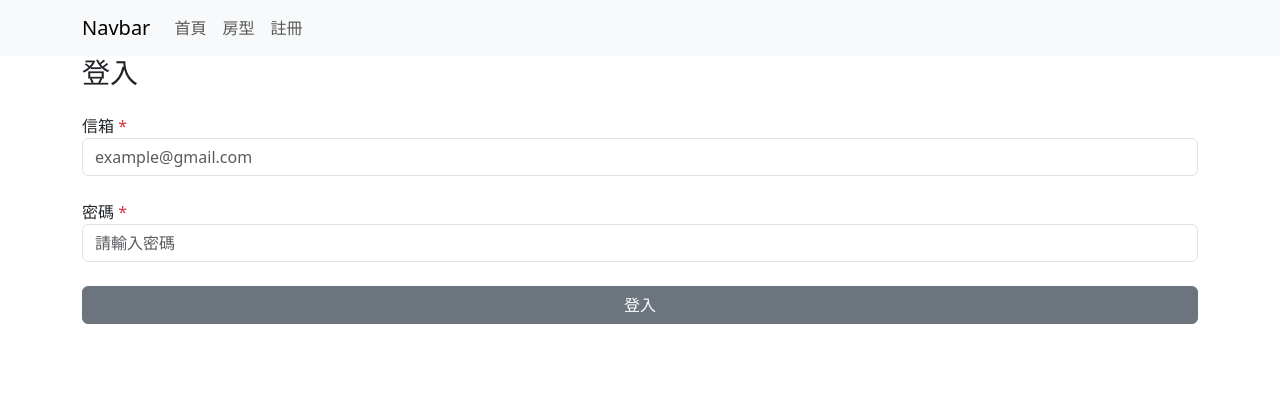
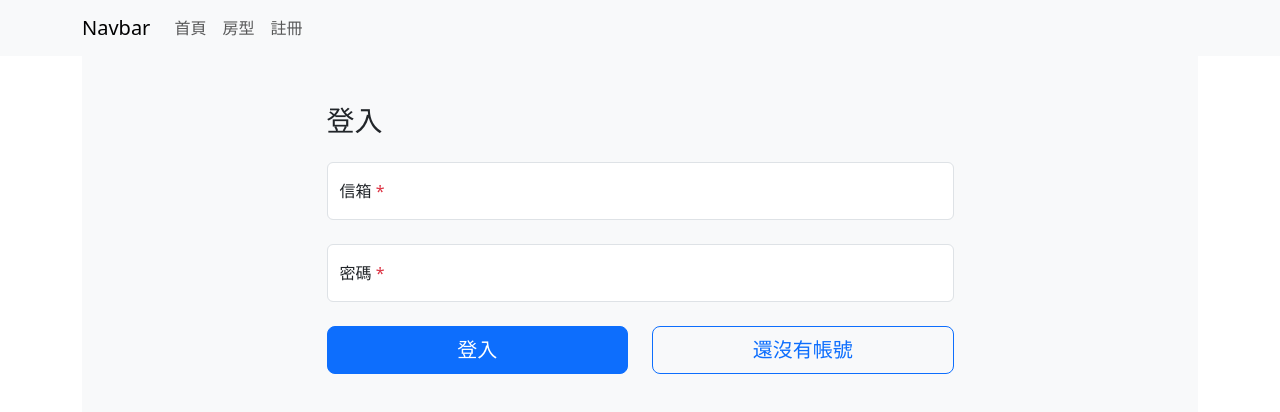
Before and after one commit to kevinhes/nuxt-daily-mission, a Nuxt app: page /login in a window 1280 px wide. Shown: the top 412 px of the page. Built offline with nearby package versions, Linux system fonts and the light colour scheme.

Commit message:
新增 auth 驗證是否登入 middleware 調整 login 樣板 新增 orders 頁面

```diff
--- a/pages/login.vue
+++ b/pages/login.vue
@@ -1,23 +1,26 @@
 <script setup>
 const { $swal } = useNuxtApp();
-const loginFormData= ref({
+const router = useRouter()
+const userLoginObject = ref({
   email: "",
   password: "",
 });
-const userCookie = useCookie('auth', {
-  path: '/',
-})
 
-const userLogin = async() => {
+const loginAccount = async (requsetBody) => {
   try {
-    const response = await $fetch('/v1/user/login', {
-      baseURL: "https://nuxr3.zeabur.app/api",
-      method: 'POST',
+    const { token } = await $fetch("/user/login", {
+      baseURL: "https://nuxr3.zeabur.app/api/v1",
+      method: "POST",
       body: {
-        ...loginFormData.value
-      }
-    })
-    if ( response.status === true ) {
+        ...requsetBody,
+      },
+    });
+
+    const auth = useCookie("auth", {
+      path: "/",
+    });
+    auth.value = token;
+
     await $swal.fire({
       position: "center",
       icon: "success",
@@ -25,8 +28,8 @@ const userLogin = async() => {
       showConfirmButton: false,
       timer: 1500,
     });
-      userCookie.value = response.token
-    }
+    router.push('/orders')
+
   } catch (error) {
     const { message } = error.response._data;
     $swal.fire({
@@ -37,38 +40,57 @@ const userLogin = async() => {
       timer: 1500,
     });
   }
-
-}
-
+};
 </script>
 
 <template>
+  <div class="bg-light py-3 py-md-5 vh-100">
+    <div class="container">
+      <div class="row justify-content-md-center">
+        <div class="col-12 col-md-11 col-lg-8 col-xl-7 col-xxl-6">
           <h2 class="h3 mb-4">登入</h2>
-  <form @submit.prevent="userLogin">
-    <div class="mb-4">
-      <label for="loginemail">信箱 <span class="text-danger">*</span></label>
+          <form @submit.prevent="loginAccount(userLoginObject)">
+            <div class="form-floating mb-4">
               <input
                 type="email"
                 class="form-control"
-        id="loginemail"
+                id="email"
                 placeholder="example@gmail.com"
+                pattern="^[a-zA-Z0-9._%+-]+@[a-zA-Z0-9.-]+\.[a-zA-Z]{2,}$"
                 required
-        v-model="loginFormData.email"
+                v-model="userLoginObject.email"
               />
+              <label for="email">信箱 <span class="text-danger">*</span></label>
             </div>
-    <div class="mb-4">
-      <label for="loginpassword">密碼 <span class="text-danger">*</span></label>
+
+            <div class="form-floating mb-4">
               <input
                 type="password"
                 class="form-control"
-        id="loginpassword"
-        placeholder="請輸入密碼"
+                id="password"
+                placeholder="請輸入 8 碼以上密碼"
+                pattern=".{8,}"
                 required
-        v-model="loginFormData.password"
+                v-model="userLoginObject.password"
               />
+              <label for="password"
+                >密碼 <span class="text-danger">*</span></label
+              >
             </div>
-    <button class="btn btn-secondary w-100" type="submit">
+            <div class="d-flex gap-4">
+              <button class="btn btn-lg btn-primary w-50" type="submit">
                 登入
               </button>
+              <NuxtLink
+                to="/register"
+                class="btn btn-lg btn-outline-primary w-50"
+              >
+                還沒有帳號
+              </NuxtLink>
+            </div>
           </form>
+        </div>
+      </div>
+    </div>
+  </div>
 </template>
--- /dev/null
+++ b/pages/orders.vue
@@ -0,0 +1,11 @@
+<script setup>
+definePageMeta({
+  middleware: 'auth'
+})
+</script>
+
+<template>
+  <div>Page: orders</div>
+</template>
+
+<style scoped></style>
```
Also changed, not shown: middleware/auth.js (added, +25 -0 lines). Lines whose indentation alone changed are shown as unchanged.
